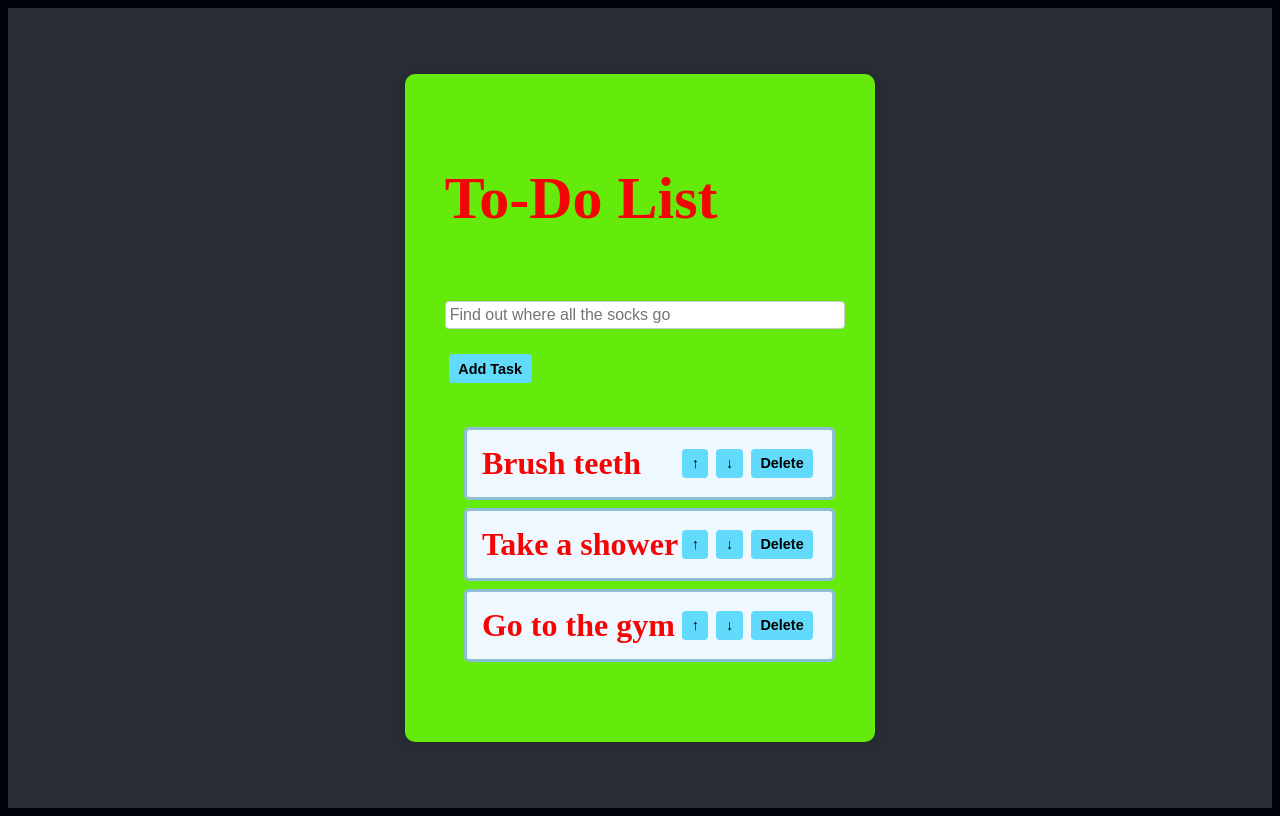
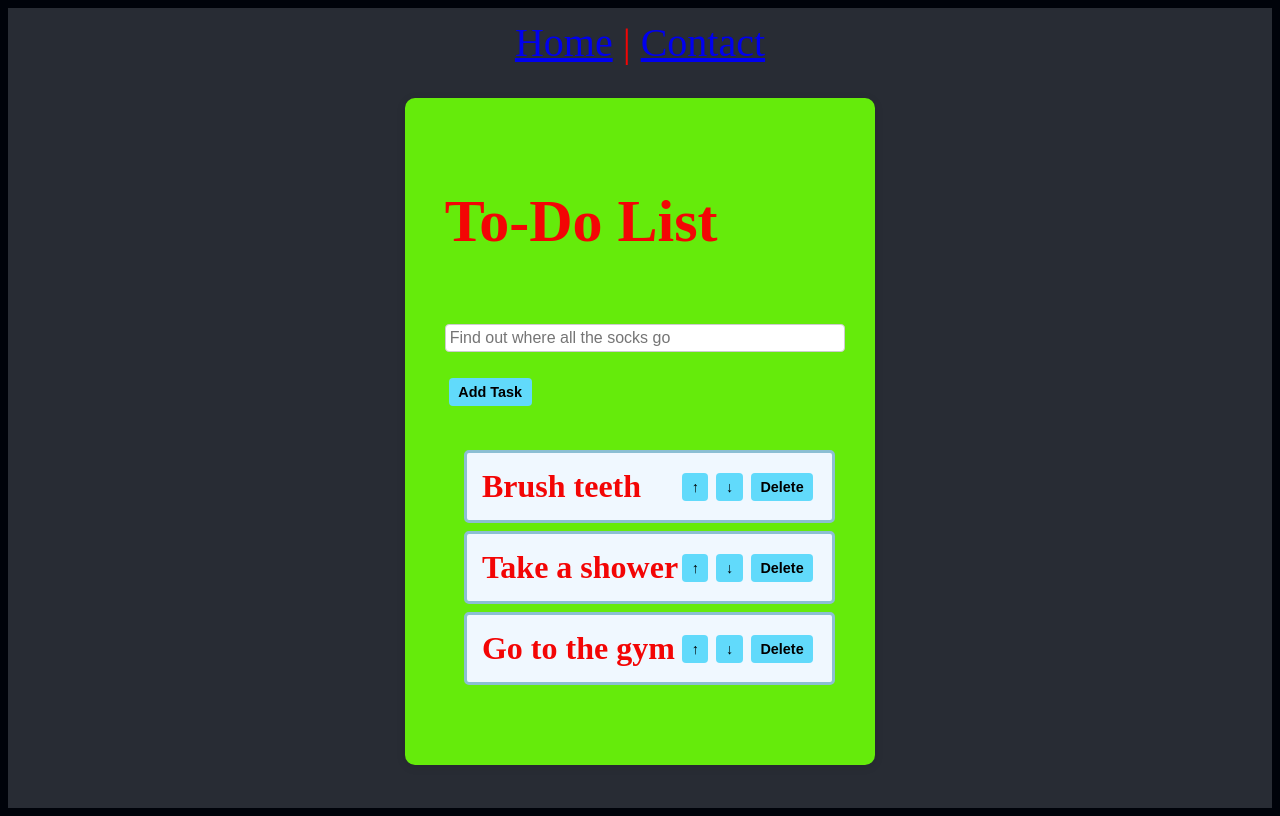
Before and after one commit to m-wakefield/react-list-app, a React (Create React App) app: page / in a window 1280 px wide. Built offline with nearby package versions, Linux system fonts and the light colour scheme.

Commit message:
Update App.js

```diff
--- a/src/App.js
+++ b/src/App.js
@@ -1,15 +1,25 @@
 import React from 'react';
+import { BrowserRouter as Router, Routes, Route, Link } from 'react-router-dom';
+import ToDoList from './Components/ToDoList';
+import Contact from './Components/Contact';
 import './App.css';
-import ToDoList from './Components/ToDoList';
-
 
 function App() {
   return (
-    <div className="App">
-      <header className="App-header">
-        <ToDoList />
-      </header>
-    </div>
+    <Router>
+      <div className="App">
+        <header className="App-header">
+          <nav>
+            <Link to="/">Home</Link> | <Link to="/contact">Contact</Link>
+          </nav>
+
+          <Routes>
+            <Route path="/" element={<ToDoList />} />
+            <Route path="/contact" element={<Contact />} />
+          </Routes>
+        </header>
+      </div>
+    </Router>
   );
 }
 
```
